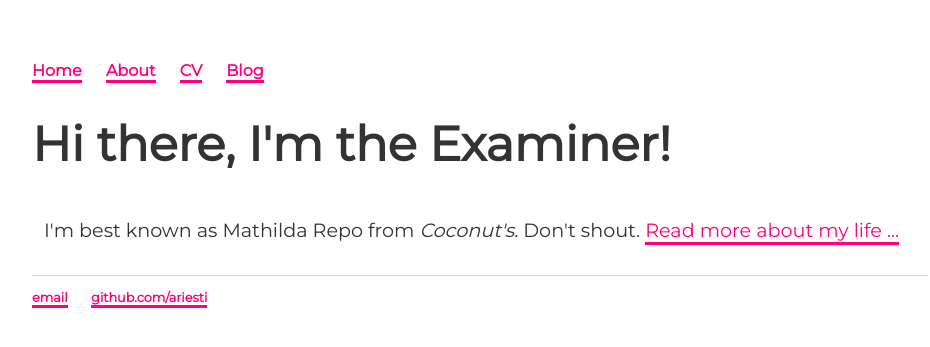
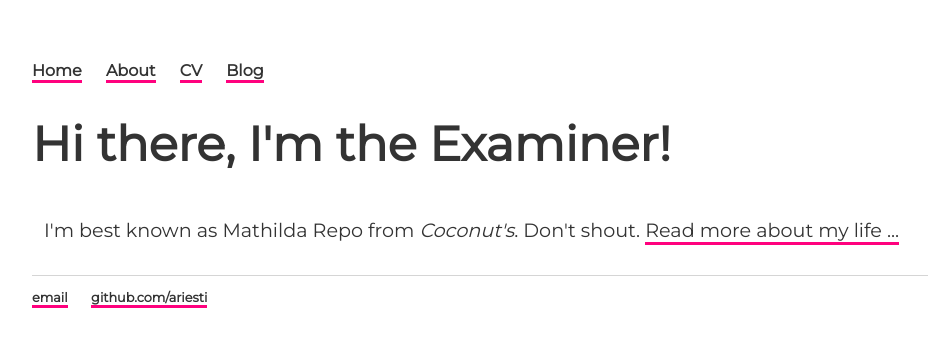
Before and after one commit to ariesti/ariesti.github.io, a Jekyll site: the page built from index.html, in a window 1280 px wide. Shown: the top 347 px of the page, without its empty margins (160-1090 px from the left). Built offline with Jekyll 4.4.1, drawn with Linux system fonts in a browser that asks for light colours.

Commit message:
Update main.css

```diff
--- a/css/main.css
+++ b/css/main.css
@@ -1,6 +1,6 @@
 body { font-family: Montserrat, Helvetica Neue, sans-serif; margin: 60px auto; width: 70%; color: #333; overflow: auto; }
 
-a { text-decoration: none; color: #ff017e; border-bottom: 3px solid #ff017e; }
+a { text-decoration: none; color: #333; border-bottom: 3px solid #ff017e; }
 a:hover { color: #ff017e; }
 
 p { font-size: 1.2em; line-height: 1.4em; padding: 12px; box-sizing: border-box; color: #333; overflow: auto; }
```
